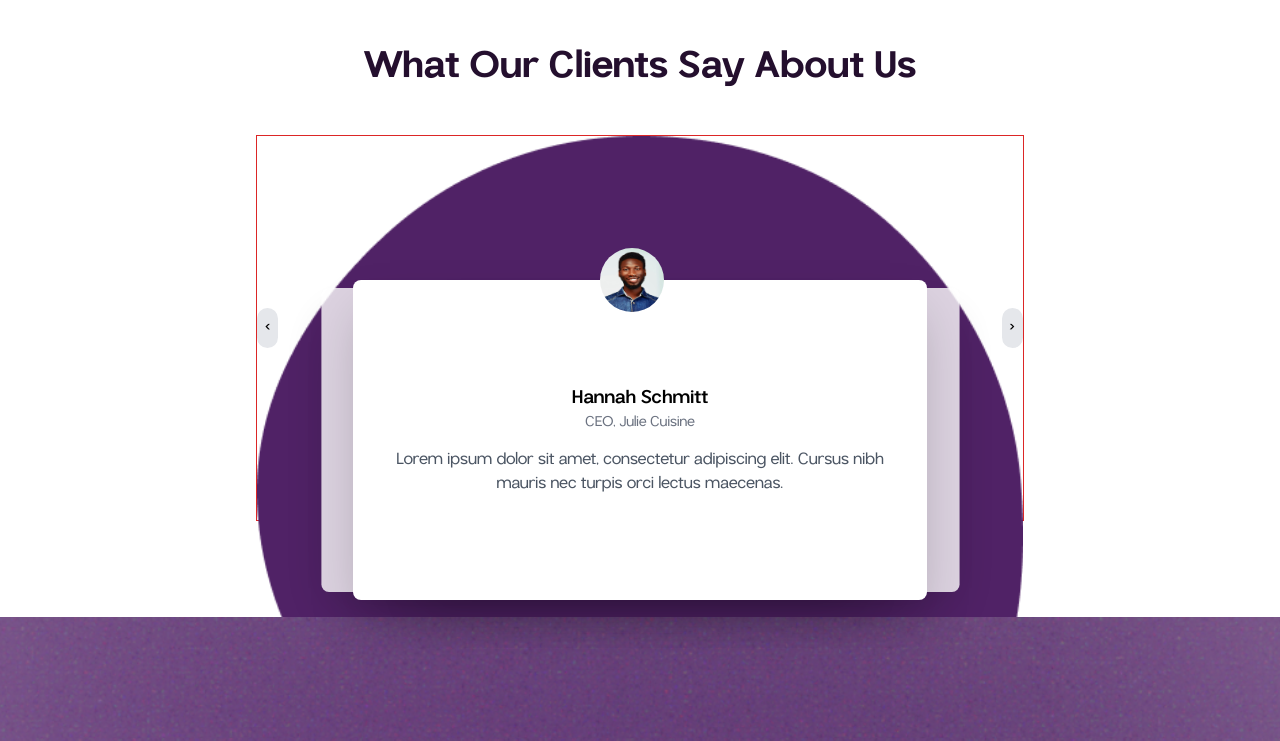
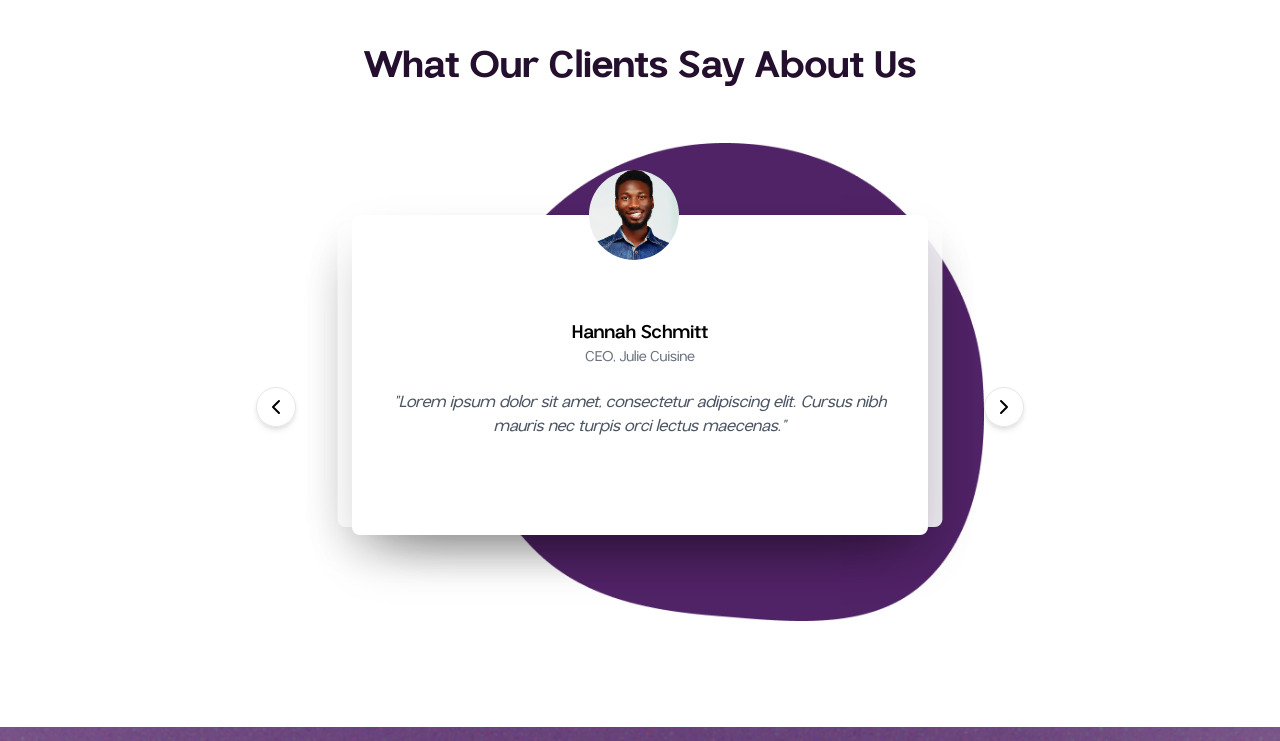
Before and after one commit to Sserve-repo/SST-Frontend, a Next.js app: page / in a window 1280 px wide. Shown: the part 7800-8541 px from the top of the page. Built offline with nearby package versions, Linux system fonts and the light colour scheme.

Commit message:
refactor Section8 testimonial layout and navigation buttons for improved usability and aesthetics

```diff
--- a/components/landing/Section8.tsx
+++ b/components/landing/Section8.tsx
@@ -11,6 +11,7 @@ import {
   AccordionTrigger,
 } from "@/components/ui/accordion";
 import { Card, CardContent } from "@/components/ui/card";
+import { ChevronLeft, ChevronRight } from "lucide-react";
 
 const Section8 = () => {
   const [openCard, setOpenCard] = useState<string | null>(null);
@@ -140,22 +141,21 @@ const Section8 = () => {
         </div>
 
         {/* Client Testimonials Section */}
-        <div className="mt-24 md:mt-40 text-center ">
-          <h2 className="text-3xl md:text-4xl text-[#240F2E] font-bold mb-12">
+        <div className="mt-24 md:mt-40 text-center">
+          <h2 className="sm:text-3xl text-2xl md:text-4xl text-[#240F2E] font-bold mb-12 sm:mb-24">
             What Our Clients Say About Us
           </h2>
 
-          <div className="relative max-w-3xl mx-auto border border-red-600">
+          <div className="relative max-w-3xl mx-auto">
             <Image
-              className="absolute inset-0 object-cover bg-center"
+              className="absolute hidden md:block -top-10 right-10 object-cover bg-center"
               src="/assets/images/vector.png"
               alt="background"
-              width={1920}
-              height={1080}
+              width={520}
+              height={580}
             />
 
-            {/* Cards container */}
-            <div className="relative h-96 w-full flex justify-center items-center">
+            <div className="relative h-[24rem] sm:h-[28rem] w-full">
               {testimonials.map((testimonial, index) => {
                 const isActive = index === activeIndex;
                 const isPrev =
@@ -167,58 +167,75 @@ const Section8 = () => {
                 return (
                   <div
                     key={index}
-                    className={`absolute top-[9rem] w-9/12 h-80 bg-white shadow-2xl rounded-lg transition-transform duration-700 ease-in-out
+                    className={`absolute top-8 left-0 right-0 w-11/12 sm:w-9/12 mx-auto h-80 bg-white shadow-2xl rounded-lg transition-all duration-700 ease-in-out
                     ${
                       isActive
-                    ? "z-30 translate-x-0 scale-100 opacity-100 blur-0"
-                    : ""
-                }
-                ${isNext ? "z-20 translate-x-[8%] scale-95 opacity-80 " : ""}
-                ${isPrev ? "z-10 -translate-x-[8%] scale-95 opacity-80 " : ""}
-                ${!isActive && !isPrev && !isNext ? "opacity-0" : ""}`}
+                        ? "z-30 translate-x-0 scale-100 opacity-100"
+                        : isNext
+                        ? "z-20 translate-x-[5%] scale-95 opacity-90"
+                        : isPrev
+                        ? "z-10 -translate-x-[5%] scale-95 opacity-90"
+                        : "opacity-0"
+                    }`}
                   >
-                    <div className="relative flex items-center justify-center h-full">
-                      <div className="text-center">
-                        <div className=" flex items-center justify-center mb-4">
-                          <img
+                    <div className="flex flex-col items-center justify-center h-full w-full p-6 sm:px-10 text-center">
+                      <div className="mb-6 w-full">
+                        <Image
                           src={testimonial.imageUrl}
                           alt={testimonial.name}
-                            className={` ${
-                              isActive && `absolute top-[-2rem]`
-                            }  w-16 h-16 rounded-full mr-4`}
+                          width={90}
+                          height={90}
+                          className={`rounded-full mx-auto  aspect-square object-cover bg-cover ${
+                            isActive
+                              ? "absolute top-0 left-0 right-0 sm:right-3 transform -translate-x-1/6 -translate-y-1/2"
+                              : " "
+                          }`}
                         />
-                          <div>
-                            <h3 className="text-lg font-semibold">
+                        <h3 className="text-lg font-semibold mt-2">
                           {testimonial.name}
                         </h3>
                         <p className="text-sm text-gray-500">
                           {testimonial.title}
                         </p>
                       </div>
-                        </div>
-                        <p className="mt-4 text-gray-600 px-8">
-                          {testimonial.feedback}
+                      <p className="text-gray-600 italic">
+                        &quot;{testimonial.feedback}&quot;
                       </p>
-                      </div>
                     </div>
                   </div>
                 );
               })}
             </div>
 
-            {/* Previous and Next buttons */}
-            <button
-              className="absolute left-0 top-1/2 transform -translate-y-1/2 bg-gray-200 p-2 rounded-full z-40"
+            <Button
+              size="icon"
+              variant="outline"
+              className="absolute left-0 top-1/2 transform -translate-y-1/2 bg-white/80 hover:bg-white shadow-md rounded-full z-40"
               onClick={handlePrev}
             >
-              ‹
-            </button>
-            <button
-              className="absolute right-0 top-1/2 transform -translate-y-1/2 bg-gray-200 p-2 rounded-full z-40"
+              <ChevronLeft className="h-6 w-6" />
+              <span className="sr-only">Previous testimonial</span>
+            </Button>
+            <Button
+              size="icon"
+              variant="outline"
+              className="absolute right-0 top-1/2 transform -translate-y-1/2 bg-white/80 hover:bg-white shadow-md rounded-full z-40"
               onClick={handleNext}
             >
-              ›
-            </button>
+              <ChevronRight className="h-6 w-6" />
+              <span className="sr-only">Next testimonial</span>
+            </Button>
+
+            {/* <div className="absolute bottom-0 left-1/2 transform -translate-x-1/2 flex space-x-2 mb-4">
+              {testimonials.map((_, index) => (
+                <div
+                  key={index}
+                  className={`w-2 h-2 rounded-full ${
+                    index === activeIndex ? "bg-[#FF7F00]" : "bg-gray-300"
+                  }`}
+                />
+              ))}
+            </div> */}
           </div>
         </div>
       </div>
```
Lines whose indentation alone changed are shown as unchanged.
